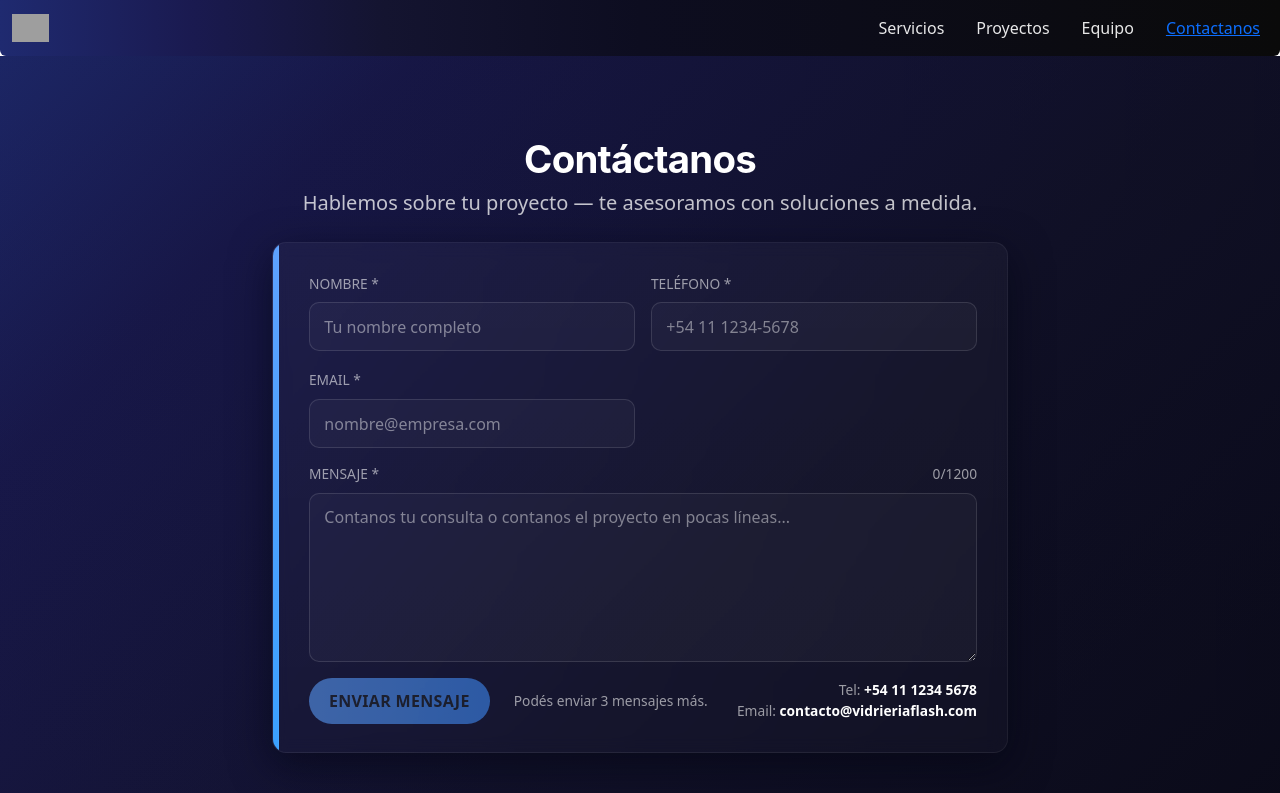
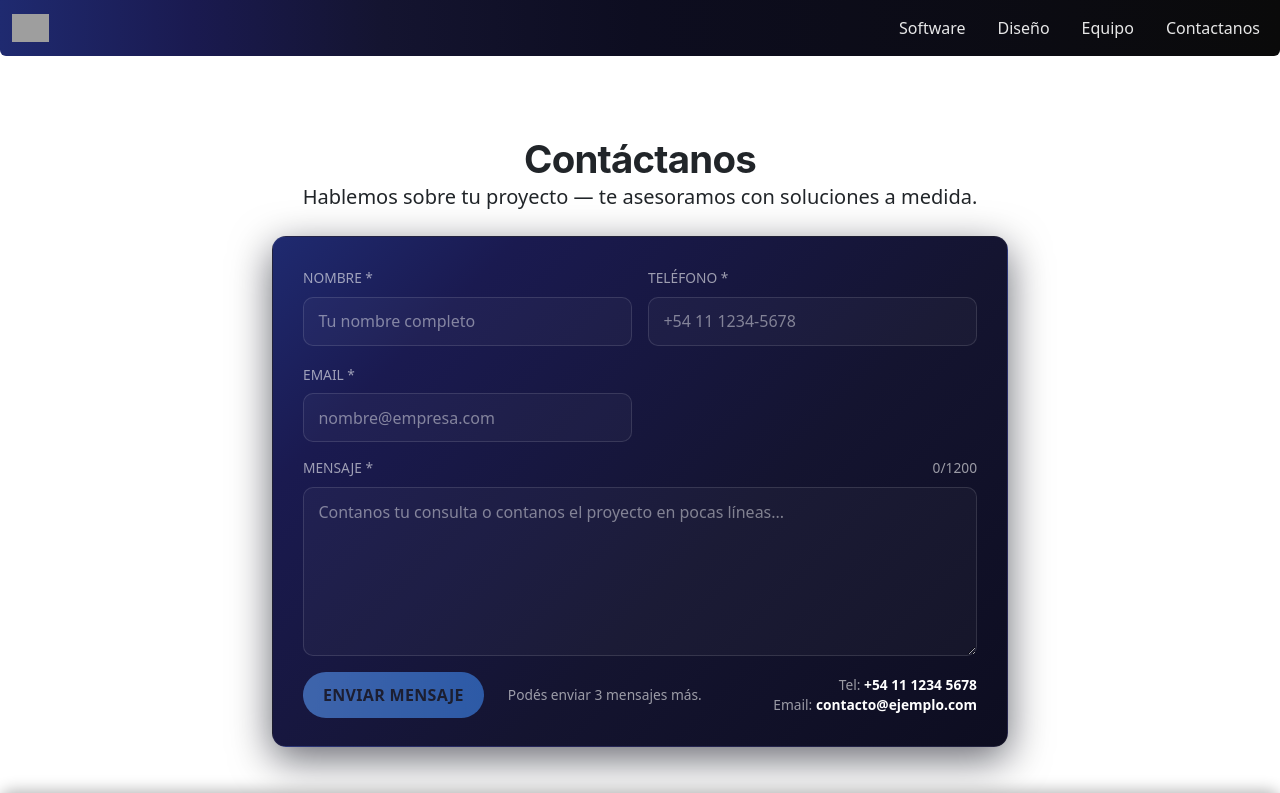
Before and after one commit to Facundo-Bernard/consultoraproyecto, a React (Vite) app: page /contactos in a window 1280 px wide. Shown: the top 793 px of the page. Built offline with nearby package versions, Linux system fonts and the light colour scheme; grey boxes are pictures that could not be loaded.

Commit message:
mejora en el mailer

```diff
--- a/src/CONTACTANOS/CONTACTANOS.jsx
+++ b/src/CONTACTANOS/CONTACTANOS.jsx
@@ -124,7 +124,7 @@ export default function ContactoForm() {
                     </motion.div>
                   )}
                   {status === "error" && (
-                    <motion.div initial={{ opacity: 0, y: 6 }} animate={{ opacity: 1, y: 0 }} className="alert alert-danger rounded-pill contacto-alert">
+                    <motion.div initial={{ opacity: 0, y: 6 }} animate={{ opacity: 1, y: 0 }} className="alert text-danger alert-danger rounded-pill contacto-alert">
                       Ocurrió un error. Intentá nuevamente.
                     </motion.div>
                   )}
@@ -223,7 +223,7 @@ export default function ContactoForm() {
 
                       <div className="text-muted small text-center text-md-end">
                         <div>Tel: <strong className="text-white">+54 11 1234 5678</strong></div>
-                        <div>Email: <strong className="text-white">contacto@vidrieriaflash.com</strong></div>
+                        <div>Email: <strong className="text-white">contacto@ejemplo.com</strong></div>
                       </div>
                     </div>
 
--- a/src/CONTACTANOS/ContactoForm.css
+++ b/src/CONTACTANOS/ContactoForm.css
@@ -1,52 +1,20 @@
-:root{
-  --grad-1: #1f2a70;
-  --grad-2: #1a1a50;
-  --grad-3: #141430;
-  --accent: #5da1ff;
-  --glass-bg: rgba(255,255,255,0.04);
-  --muted-white: rgba(255,255,255,0.72);
-}
+
 
 /* HERO / BACKGROUND */
 .contacto-hero {
-  position: relative;
-  overflow: hidden;
   padding-top: 5rem;
-  padding-bottom: 6rem;
-  background: linear-gradient(135deg, var(--grad-1) 0%, var(--grad-2) 20%, var(--grad-3) 60%, #0d0d20 100%);
-  min-height: 520px;
-  display: flex;
-  align-items: start;
-  justify-content: center;
 }
 
-.contacto-overlay {
-  position: absolute;
-  inset: 0;
-  background: linear-gradient(90deg, rgba(7,7,20,0.12), rgba(0,0,0,0.24));
-  pointer-events: none;
-}
-
-/* CONTAINER */
-.contacto-container {
-  position: relative;
-  z-index: 2;
-}
 
 /* HEADER */
 .contacto-title {
   font-family: -apple-system, BlinkMacSystemFont, "Segoe UI", Roboto, "Helvetica Neue", Arial;
-  color: #fff;
   font-size: 2.4rem;
   margin: 0;
   font-weight: 700;
   letter-spacing: -0.02em;
 }
 
-.contacto-sub {
-  color: rgba(255,255,255,0.75);
-  margin-top: 0.35rem;
-}
 
 /* CONTACT CARD (glass) */
 .contact-card {
@@ -57,22 +25,19 @@
   overflow: hidden;
   box-shadow: 0 12px 40px rgba(3,5,18,0.6);
   border: 1px solid rgba(255,255,255,0.06);
-  background: linear-gradient(180deg, rgba(255,255,255,0.03), rgba(255,255,255,0.02));
+  background: linear-gradient(135deg, var(--grad-1) 0%, var(--grad-2) 20%, var(--grad-3) 60%, #0d0d20 100%);
+
   backdrop-filter: blur(8px);
   transition: transform 0.28s ease, box-shadow 0.28s ease;
+    --grad-1: #1f2a70;
+  --grad-2: #1a1a50;
+  --grad-3: #141430;
+  --accent: #5da1ff;
+  --glass-bg: rgba(255,255,255,0.04);
 }
 
-.contact-card:hover {
-  transform: translateY(-6px);
-  box-shadow: 0 20px 50px rgba(3,5,18,0.7);
-}
 
 /* accent vertical bar to give premium brand feel */
-.contact-card .accent-bar {
-  width: 6px;
-  background: linear-gradient(180deg, var(--accent), #3aa0ff);
-  border-right: 1px solid rgba(255,255,255,0.05);
-}
 
 /* body */
 .contact-card-body {
@@ -83,7 +48,6 @@
 /* status alerts */
 .status-area .contacto-alert {
   background: linear-gradient(90deg, rgba(255,255,255,0.035), rgba(255,255,255,0.02));
-  color: #fff;
   border: 1px solid rgba(255,255,255,0.08);
   padding: 0.45rem 0.9rem;
   font-weight: 600;
@@ -124,6 +88,7 @@
   border-color: rgba(255,80,80,0.9);
   background: rgba(255,80,80,0.03);
 }
+
 .invalid-feedback {
   color: rgba(255,80,80,0.95);
   font-size: 0.85rem;
@@ -164,19 +129,3 @@
 .text-muted {
   color: rgba(255,255,255,0.58) !important;
 }
-
-/* responsive tweaks */
-@media (max-width: 991px) {
-  .contacto-hero { padding-top: 3.5rem; padding-bottom: 4.5rem; min-height: 460px; }
-  .contact-card { border-radius: 12px; }
-  .contact-card-body { padding: 22px; }
-  .contacto-title { font-size: 2rem; }
-}
-
-@media (max-width: 576px) {
-  .contacto-hero { padding-top: 2.5rem; padding-bottom: 3.5rem; min-height: 420px; }
-  .contact-card { flex-direction: column; }
-  .contact-card .accent-bar { width: 100%; height: 6px; border-right: none; border-bottom: 1px solid rgba(255,255,255,0.05); }
-  .contact-card-body { padding: 18px; }
-  .contacto-title { font-size: 1.6rem; }
-}
--- a/src/landingpage/navbar/NAVBAR.jsx
+++ b/src/landingpage/navbar/NAVBAR.jsx
@@ -30,16 +30,16 @@ export default function Navbar() {
           <div className="collapse navbar-collapse" id="mainNav">
             <ul className="navbar-nav ms-auto gap-3 text-end">
               <li className="nav-item">
-                <a href="#servicios" className="nav-link">Servicios</a>
+                <a href="#servicios" className="nav-link">Software</a>
               </li>
               <li className="nav-item">
-                <a href="#proyectos" className="nav-link">Proyectos</a>
+                <a href="#proyectos" className="nav-link">Diseño</a>
               </li>
               <li className="nav-item">
                 <a href="#equipo" className="nav-link">Equipo</a>
               </li>
               <li className="nav-item">
-                <a href="#contacto" className="nav-link"><Link to="/contactos">Contactanos</Link></a>
+                <Link to="/contactos" className="nav-link">Contactanos</Link>
               </li>
             </ul>
           </div>
```
Also changed, not shown: 1 other file (tests, documents, lock files or other folders).
